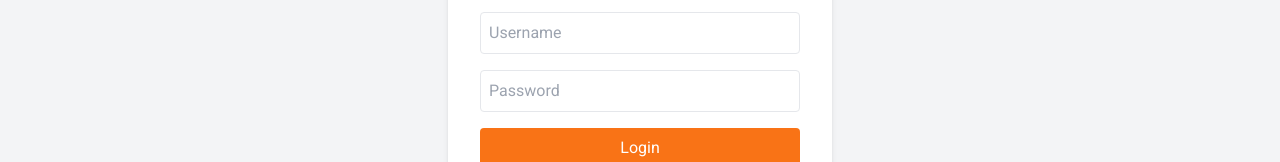
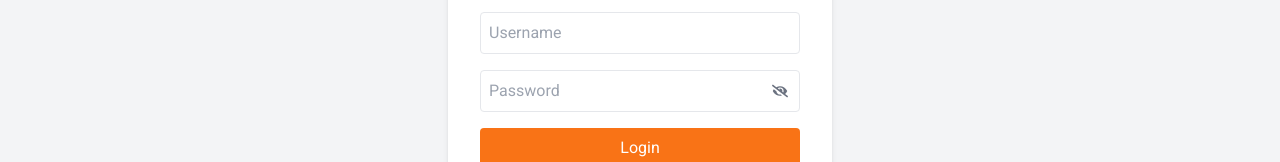
Before and after one commit to Kolawole-kehinde/food-delivery-app, a React (Vite) app in the folder foodwebsite/: page /login in a window 1280 px wide. Shown: the part 416-578 px from the top of the page. Built offline with nearby package versions, Linux system fonts and the light colour scheme.

Commit message:
togglePassowrd added

```diff
--- a/foodwebsite/src/Component/CustomInput/index.jsx
+++ b/foodwebsite/src/Component/CustomInput/index.jsx
@@ -1,4 +1,5 @@
-import React from "react";
+import React, { useState } from "react";
+import { FaRegEye, FaEyeSlash } from "react-icons/fa";
 
 const CustomInput = ({
   label,
@@ -11,17 +12,20 @@ const CustomInput = ({
   className = "w-full p-2 border rounded",
   ...props
 }) => {
+  const [openPassword, setOpenPassword] = useState(false);
+
+  const togglePassword = () => {
+    setOpenPassword((prevState) => !prevState);
+  };
+
   return (
     <div className="space-y-3">
-
       {label && <label htmlFor={name}>{label}</label>}
 
-<div className="space-y-2">
+      <div className="relative">
         {type === "select" ? (
-        <select id={name}
-        {...register}
-        className={className}>
-          <option value=""> {placeholder || "Select"}</option>
+          <select id={name} {...register} className={className}>
+            <option value="">{placeholder || "Select"}</option>
             {options.map((option) => (
               <option key={option.value} value={option.value}>
                 {option.label}
@@ -29,21 +33,28 @@ const CustomInput = ({
             ))}
           </select>
         ) : (
+          <div className="relative">
             <input
-          type={type}
+               type={openPassword && type === "password" ? "text" : type}
               id={name}
               placeholder={placeholder}
               {...register}
               {...props}
-          className={className}
+              className={`${className} pr-10`} // Ensure space for the icon
             />
+            {type === "password" && (
+              <div
+                className="absolute top-1/2 right-3 -translate-y-1/2 cursor-pointer text-gray-500"
+                onClick={togglePassword}
+              >
+                {openPassword ? <FaRegEye /> : <FaEyeSlash />}
+              </div>
             )}
-      {error && <p className="text-red-500 text-sm">{error.message}</p>}
+          </div>
+        )}
       </div>
 
-
-
-
+      {error && <p className="text-red-500 text-sm">{error.message}</p>}
     </div>
   );
 };
--- a/foodwebsite/src/Component/Pages/auth/Login.jsx
+++ b/foodwebsite/src/Component/Pages/auth/Login.jsx
@@ -1,4 +1,4 @@
-import React from 'react';
+
 import { Link } from 'react-router-dom';
 import CustomInput from '../../CustomInput';
 import { LoginLists } from '../../constant/auth';
@@ -9,6 +9,9 @@ import toast, { Toaster } from 'react-hot-toast';
 import { LoginSchema } from '../../utils/Shchema/Schema';
 
 const LoginPage = () => {
+
+
+
   const {
     register,
     handleSubmit,
@@ -25,6 +28,8 @@ const LoginPage = () => {
     reset();
   };
 
+
+
   return (
     <div className="flex items-center justify-center min-h-screen bg-gray-100 font-Primary px-4 lg:px-0">
       <div className="bg-white p-8 rounded-lg shadow-md w-96 space-y-5">
@@ -33,7 +38,7 @@ const LoginPage = () => {
 
         <form onSubmit={handleSubmit(onSubmit)} className="space-y-4">
           {LoginLists.map(({ name, type, placeholder }) => (
-            <div key={name}>
+            <div key={name} className='relative'>
               <CustomInput
                 name={name}
                 type={type}
@@ -41,6 +46,7 @@ const LoginPage = () => {
                 register={register(name)}
                 error={errors[name]}
               />
+
             </div>
           ))}
 
```
Lines whose indentation alone changed are shown as unchanged.
